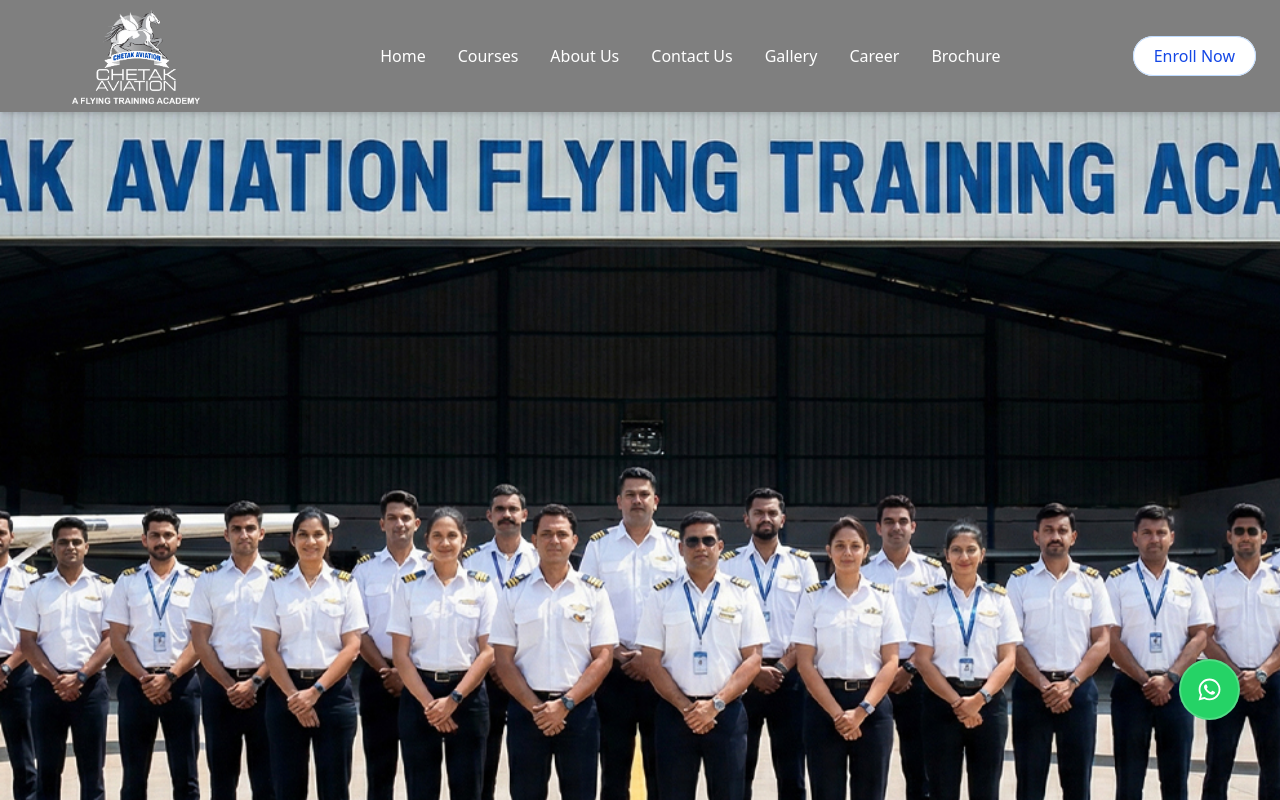
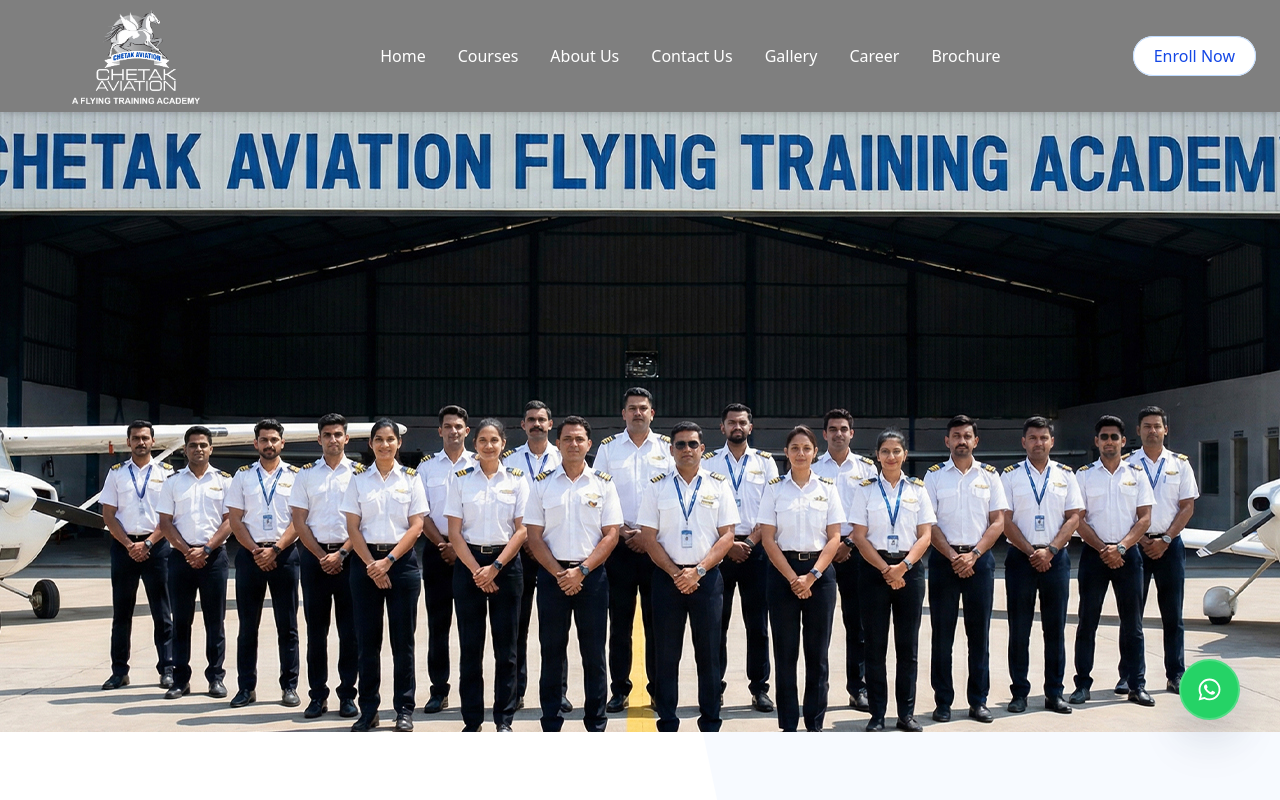
Before and after one commit to Babloothk08/ChetakAviation, a React app: page /courses in a window 1280 px wide. Shown: the top 800 px of the page. Built offline with nearby package versions, Linux system fonts and the light colour scheme; the HTML template or start-up script is replaced by a standard one.

Commit message:
home page vedio updated

```diff
--- a/src/assets/component/PrivotPilotLicence/PrivotPilotLicenceBannerPage.jsx
+++ b/src/assets/component/PrivotPilotLicence/PrivotPilotLicenceBannerPage.jsx
@@ -1,5 +1,5 @@
 import React, { useEffect } from "react";
-import PrivotPilotBannerPage from "/public/course/privatePilotLicence/Private_Pilot_Licence_Banner.jpg"
+import PrivotPilotBannerPage from "/course/privatePilotLicence/Private_Pilot_Licence_Banner.jpg"
 
 function PrivotPilotLicenceBannerPage() {
   useEffect(() => {
--- a/src/assets/component/VedioComponent.jsx
+++ b/src/assets/component/VedioComponent.jsx
@@ -6,7 +6,7 @@
   return (
     <section  className="relative w-full h-screen overflow-hidden">
       <video
-        className="absolute inset-0 w-[1920px] h-[620px]  object-cover"
+        className="absolute inset-0 w-full h-full  object-cover"
         src={chetakBannerVideo}
         autoPlay
         muted
--- a/src/assets/pages/Courses.jsx
+++ b/src/assets/pages/Courses.jsx
@@ -11,7 +11,7 @@
   return (
     <>
     <div
-      className="min-h-screen w-full bg-cover bg-center bg-no-repeat"
+      className="h-[620px] w-full bg-cover bg-center bg-no-repeat"
       style={{
         backgroundImage: `url(${CourseBannerPage})`,
       }}
```
